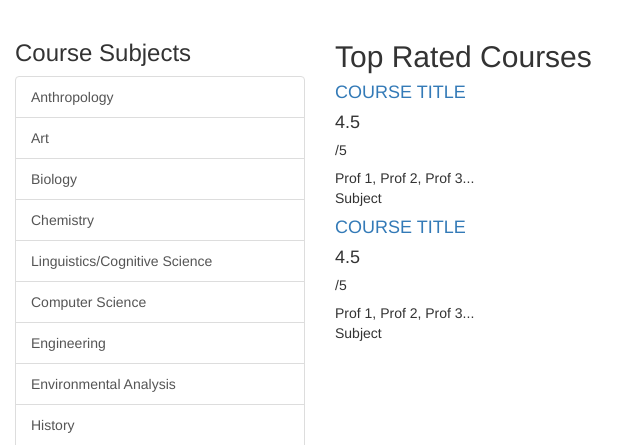
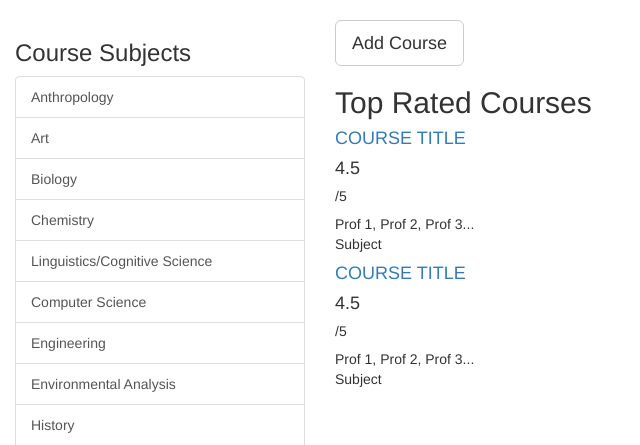
Before and after one commit to jpwchang/eros, a Django app: page / in a window 1280 px wide. Shown: the part 52-497 px from the top of the page, without its empty margins (0-640 px from the left). Run offline with Django 3.2, Linux system fonts and the light colour scheme; parts of the project's set-up code (start-up, migrations or seed data) failed here and were passed over; some libraries are stand-ins or nearby versions.

Commit message:
add course button added to home page

```diff
--- a/core/templates/core/index.html
+++ b/core/templates/core/index.html
@@ -77,6 +77,7 @@
             </div>
         </div>
         <div class="col-xs-12 col-sm-9">
+            <a href="/addcourse"><button type="submit" class="btn btn-default btn-lg">Add Course</button></a>
             <h2 id="topCourses">Top Rated Courses</h2>
             <div class="topReview">
                 <a href="#"><h4 id="homeTitle">COURSE TITLE &nbsp</h4></a><h4 class="rating">4.5</h4><h5 class="of5">/5</h5>
```
